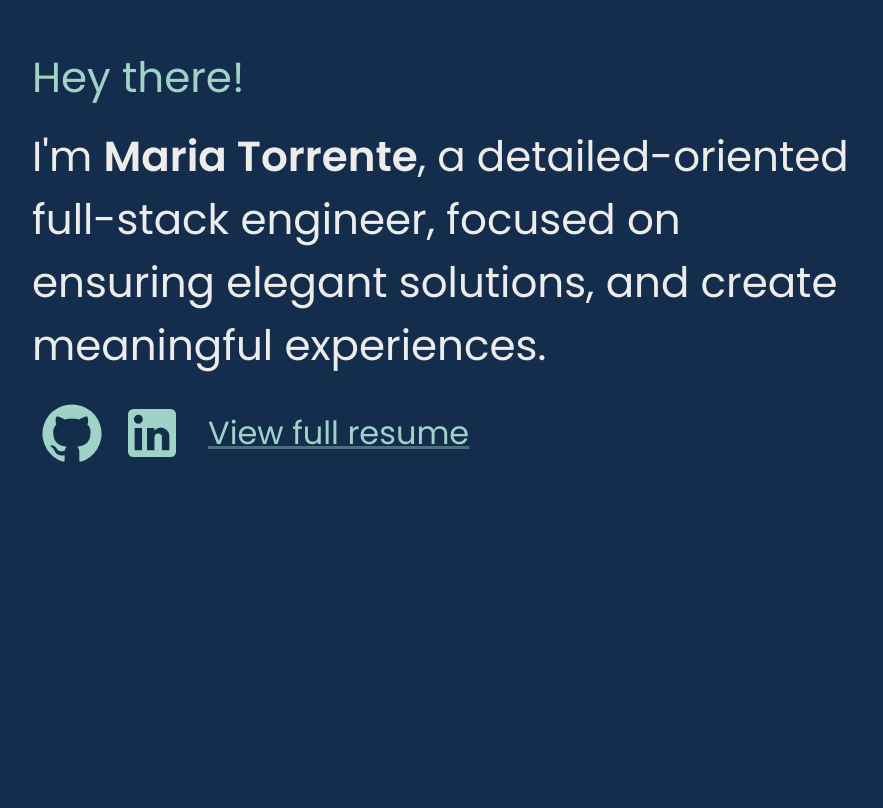
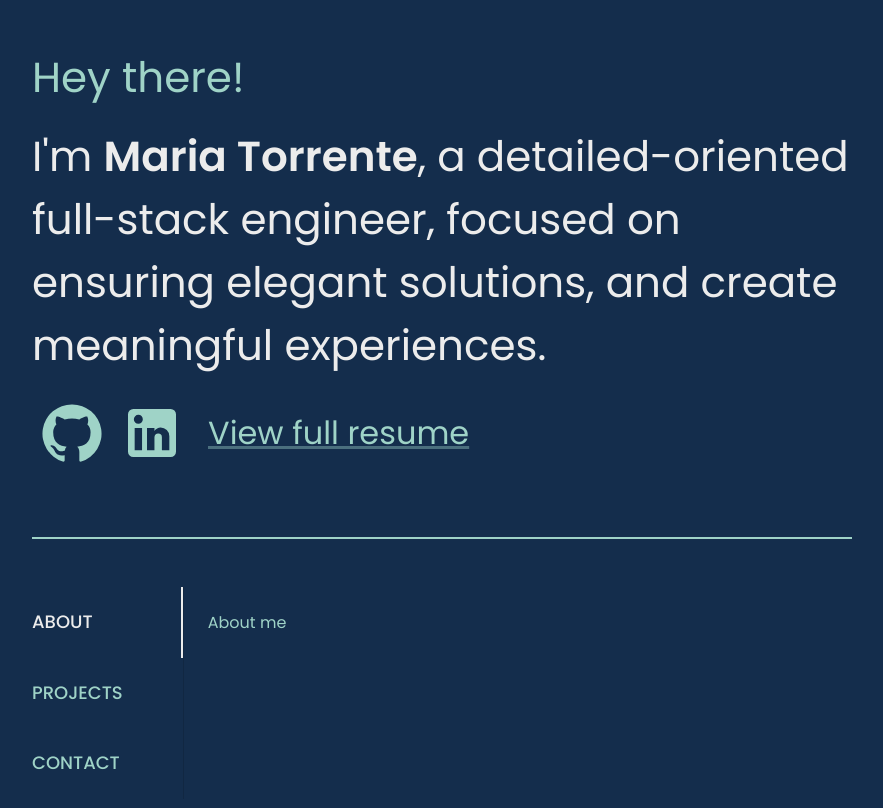
Before and after one commit to mariatorrentedev/portfolio, a React (Vite) app: page / in a window 1280 px wide. Shown: the part 114-922 px from the top of the page, without its empty margins (206-1089 px from the left). Before the commit the page ends 800 px from the top, so only its background shows below. Built offline with nearby package versions, Linux system fonts and the light colour scheme.

Commit message:
Styling tabs.

```diff
--- a/package.json
+++ b/package.json
@@ -16,7 +16,8 @@
     "@mui/icons-material": "^5.15.15",
     "@mui/lab": "^5.0.0-alpha.170",
     "react": "^18.2.0",
-    "react-dom": "^18.2.0"
+    "react-dom": "^18.2.0",
+    "react-intersection-observer": "^9.8.2"
   },
   "devDependencies": {
     "@types/react": "^18.2.66",
--- a/src/App.tsx
+++ b/src/App.tsx
@@ -1,5 +1,6 @@
 import { Grid, Typography, Link, IconButton } from "@mui/material";
 import { GitHub, LinkedIn } from "@mui/icons-material";
+import { Navigation } from "./components";
 
 type Icon = {
   icon: React.ReactNode;
@@ -27,8 +28,9 @@ export default function App() {
       maxWidth="md"
       textAlign="left"
       margin="0 auto"
+      alignItems="center"
       padding={["5rem 2rem", "9rem 2rem"]}
-      spacing={2} // Adjust the spacing between items
+      spacing={2}
     >
       <Grid item>
         <Typography fontSize={[18, 42]} color="secondary">
@@ -55,12 +57,6 @@ export default function App() {
             component="a"
             color="secondary"
             href={item.link}
-            sx={{
-              ".MuiSvgIcon-root": {
-                height: ["2rem", "4rem"],
-                width: ["2rem", "4rem"],
-              },
-            }}
             target="_blank"
             rel="noopener noreferrer"
           >
@@ -68,9 +64,10 @@ export default function App() {
           </IconButton>
         ))}
       </Grid>
-      <Grid item alignSelf="center">
+      <Grid item>
         <Link
           color="secondary.main"
+          component="a"
           href="/resume.pdf"
           target="_blank"
           sx={{ fontSize: ["1rem", "2rem"] }}
@@ -78,6 +75,9 @@ export default function App() {
           View full resume
         </Link>
       </Grid>
+      <Grid item sx={{ width: "100%" }}>
+        <Navigation />
+      </Grid>
     </Grid>
   );
 }
--- a/src/components/About.tsx
+++ /dev/null
@@ -1,5 +0,0 @@
-import { Stack } from "@mui/material";
-
-export default function About() {
-  return <Stack></Stack>;
-}
--- /dev/null
+++ b/src/components/Navigation.tsx
@@ -0,0 +1,111 @@
+import * as React from "react";
+import Tabs from "@mui/material/Tabs";
+import Tab from "@mui/material/Tab";
+import Typography from "@mui/material/Typography";
+import Box from "@mui/material/Box";
+import { styled } from "@mui/system";
+
+const TabsWrapper = styled(Box)(({ theme }) => ({
+  flexGrow: 1,
+  backgroundColor: theme.palette.primary.main,
+  color: theme.palette.secondary.main,
+  display: "flex",
+  marginTop: "1rem",
+  borderTop: `2px solid`,
+  paddingTop: "2rem",
+  minHeight: 224,
+  [theme.breakpoints.up("sm")]: {
+    paddingTop: "3rem",
+    marginTop: "3rem",
+  },
+}));
+
+const StyledTabs = styled(Tabs)(({ theme }) => ({
+  borderRight: `1px solid ${theme.palette.divider}`,
+  "& button": {
+    color: theme.palette.secondary.main,
+    fontSize: 14,
+    paddingLeft: 0,
+    maxWidth: 30,
+    padding: 0,
+    [theme.breakpoints.up("sm")]: {
+      fontSize: 18,
+      paddingLeft: "1rem",
+      maxWidth: "100%",
+      padding: "24px 60px 24px 0",
+    },
+  },
+  "& .MuiTab-root.Mui-selected": {
+    color: theme.palette.info.main,
+  },
+  "& .MuiTab-root": {
+    alignItems: "baseline",
+  },
+  "& .MuiTabs-indicator": {
+    backgroundColor: theme.palette.info.main,
+  },
+}));
+
+type TabPanelProps = {
+  children?: React.ReactNode;
+  index: number;
+  value: number;
+};
+
+function TabPanel({ children, value, index, ...other }: TabPanelProps) {
+  return (
+    <div
+      role="tabpanel"
+      hidden={value !== index}
+      id={`vertical-tabpanel-${index}`}
+      aria-labelledby={`vertical-tab-${index}`}
+      {...other}
+    >
+      {value === index && (
+        <Box sx={{ p: 3 }}>
+          <Typography>{children}</Typography>
+        </Box>
+      )}
+    </div>
+  );
+}
+
+function a11yProps(index: number) {
+  return {
+    id: `vertical-tab-${index}`,
+    "aria-controls": `vertical-tabpanel-${index}`,
+  };
+}
+
+export default function Navigation() {
+  const [value, setValue] = React.useState(0);
+
+  const handleChange = (newValue: number) => {
+    setValue(newValue);
+  };
+
+  return (
+    <TabsWrapper>
+      <StyledTabs
+        orientation="vertical"
+        variant="scrollable"
+        value={value}
+        onChange={(e, newValue) => handleChange(newValue)}
+        aria-label="Vertical tabs example"
+      >
+        <Tab label="About" {...a11yProps(0)} />
+        <Tab label="Projects" {...a11yProps(1)} />
+        <Tab label="Contact" {...a11yProps(2)} />
+      </StyledTabs>
+      <TabPanel value={value} index={0}>
+        About me
+      </TabPanel>
+      <TabPanel value={value} index={1}>
+        Projects
+      </TabPanel>
+      <TabPanel value={value} index={2}>
+        Contact
+      </TabPanel>
+    </TabsWrapper>
+  );
+}
--- /dev/null
+++ b/src/components/index.ts
@@ -0,0 +1 @@
+export { default as Navigation } from "./Navigation";
--- a/src/theme.ts
+++ b/src/theme.ts
@@ -29,6 +29,16 @@ export const theme = createTheme({
           textAlign: "left",
           color: "#ececec",
         },
+        ":root": {
+          ".MuiSvgIcon-root": {
+            height: "4rem",
+            width: "4rem",
+            "@media (max-width:600px)": {
+              height: "2rem",
+              width: "2rem",
+            },
+          },
+        },
       },
     },
   },
```
Also changed, not shown: 2 other files (tests, documents, lock files or other folders).
